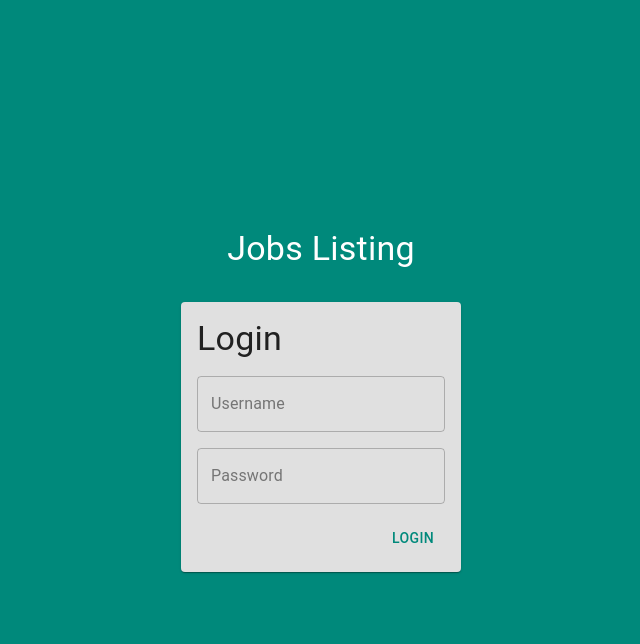
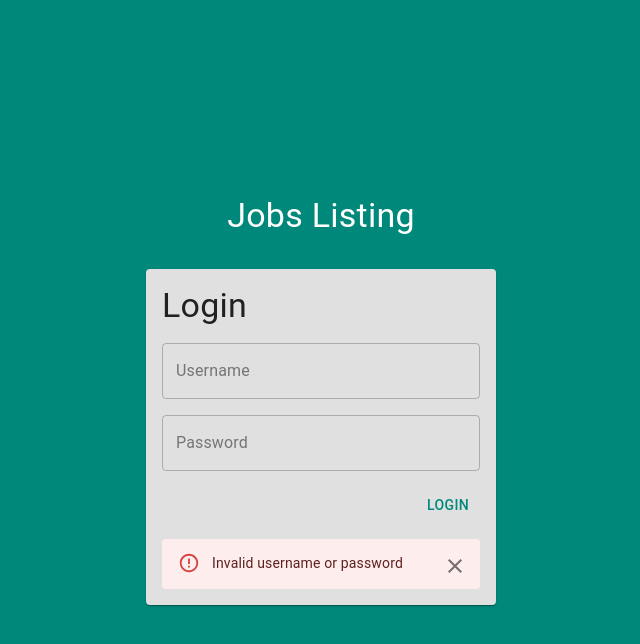
Before and after one commit to richard-nagy/jobListings, a React (Vite) app: page / in a window 1280 px wide. Both pictures are taken after a click on the button "LOGIN". Shown: the top 644 px of the page, without its empty margins (319-959 px from the left). Built offline with nearby package versions, Linux system fonts and the light colour scheme.

Commit message:
#10: Show error message on unsuccesfull message

```diff
--- a/src/common/types.ts
+++ b/src/common/types.ts
@@ -27,6 +27,7 @@ export enum DataType {
 export interface UsersReducer {
     users: User[];
     activeUser: User | null;
+    errorMessage: string | null;
 };
 
 export interface JobsReducer {
--- a/src/components/LoginPage.tsx
+++ b/src/components/LoginPage.tsx
@@ -1,12 +1,16 @@
-import { Button, Paper, TextField, Theme, Typography, useTheme } from '@mui/material';
+import CloseIcon from '@mui/icons-material/Close';
+import { Alert, Button, IconButton, Paper, TextField, Theme, Typography, useTheme } from '@mui/material';
 import { FC, ReactElement, useCallback, useState } from 'react';
-import { useDispatch } from 'react-redux';
-import { loginUser } from '../redux/usersActionAndReducer';
+import { useDispatch, useSelector } from 'react-redux';
+import { RootState } from '../redux/store';
+import { clearErrorMessage, loginUser } from '../redux/usersActionAndReducer';
 
 const LoginPage: FC = (): ReactElement => {
     //#region Props and States
     const theme = useTheme<Theme>();
     const dispatch = useDispatch();
+
+    const { errorMessage } = useSelector((state: RootState) => state.users);
 
     const [username, setUsername] = useState<string>("");
     const [password, setPassword] = useState<string>("");
@@ -19,6 +23,12 @@ const LoginPage: FC = (): ReactElement => {
             password: password,
         }));
     }, [dispatch, username, password]);
+
+    const onEnterDown = useCallback((e: React.KeyboardEvent<HTMLDivElement>) => {
+        if (e?.key === "Enter") {
+            handleLogin();
+        }
+    }, [handleLogin]);
     //#endregion
 
     //#region Render
@@ -46,6 +56,7 @@ const LoginPage: FC = (): ReactElement => {
             justifyContent: "right",
             alignItems: "end",
             gap: 2,
+            width: 350,
         }}>
             <Typography
                 variant="h4"
@@ -56,17 +67,41 @@ const LoginPage: FC = (): ReactElement => {
             <TextField
                 label="Username"
                 value={username}
+                fullWidth
                 onChange={(e) => setUsername(e.target.value)}
+                onKeyDown={onEnterDown}
             />
             <TextField
                 label="Password"
                 type="password"
                 value={password}
+                fullWidth
                 onChange={(e) => setPassword(e.target.value)}
+                onKeyDown={onEnterDown}
             />
             <Button onClick={handleLogin}>
                 Login
             </Button>
+            {
+                errorMessage &&
+                <Alert
+                    severity="error"
+                    action={
+                        <IconButton
+                            size="small"
+                            onClick={() => dispatch(clearErrorMessage())}
+                        >
+                            <CloseIcon />
+                        </IconButton>
+                    }
+                    style={{
+                        width: "100%",
+                        justifyContent: "center",
+                    }}
+                >
+                    {errorMessage}
+                </Alert>
+            }
         </Paper>
     </div>;
     //#endregion
--- a/src/redux/usersActionAndReducer.ts
+++ b/src/redux/usersActionAndReducer.ts
@@ -10,6 +10,7 @@ export const fetchUsersAction = createAsyncThunk("users/fetchUsers", async () =>
 const initialState: UsersReducer = {
     users: [],
     activeUser: null,
+    errorMessage: null,
 };
 
 const usersSlice = createSlice({
@@ -24,13 +25,16 @@ const usersSlice = createSlice({
                     user.password === action.payload.password
             );
 
-            console.log(action.payload);
-            console.log(users);
-            console.log(user);
             state.activeUser = user ?? null;
+            state.errorMessage = user
+                ? null
+                : "Invalid username or password";
         },
         logoutUser: (state) => {
             state.activeUser = null;
+        },
+        clearErrorMessage: (state) => {
+            state.errorMessage = null;
         },
     },
     extraReducers: (builder) => {
@@ -40,5 +44,5 @@ const usersSlice = createSlice({
     },
 });
 
-export const { loginUser, logoutUser } = usersSlice.actions;
+export const { loginUser, logoutUser, clearErrorMessage } = usersSlice.actions;
 export default usersSlice;
```
